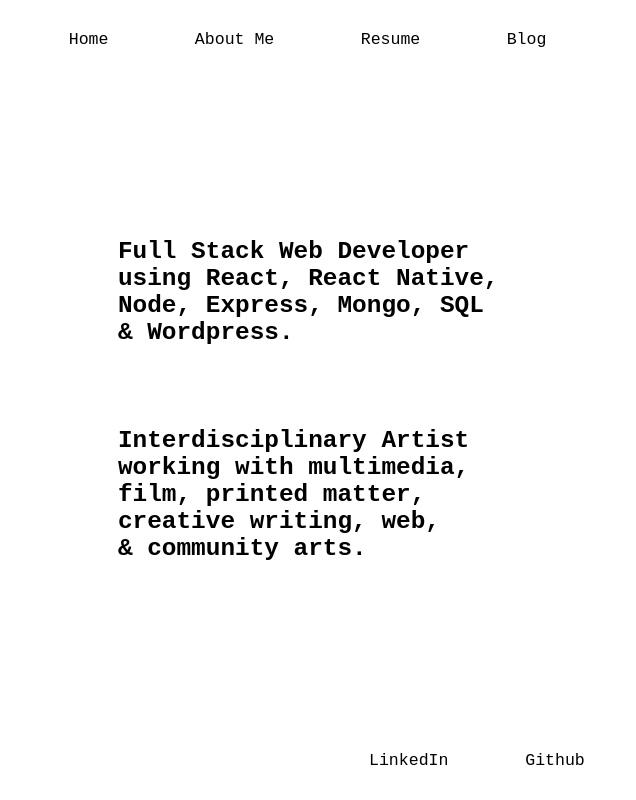
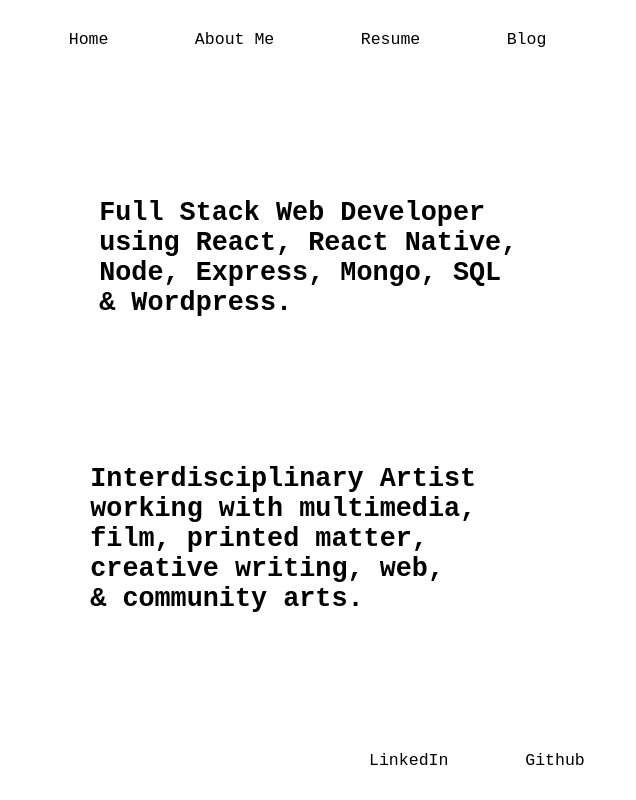
Before and after one commit to evanStudent/personal-website, a plain HTML site: page home.html in a window 1280 px wide. Shown: the full height of the page, 644-1280 px from the left. Drawn offline with Linux system fonts and the light colour scheme; a web font is replaced by a local one.

Commit message:
home h2 display better on firefox

```diff
--- a/css/style.css
+++ b/css/style.css
@@ -31,7 +31,7 @@
     width: 50%;
 
     font-family: 'DM Mono', monospace;
-    font-size: calc(18px + 0.5vw);
+    font-size: calc(14px + 1vw);
 
     padding-left: calc(10px + 2vw);
     padding-right: 2vw;
@@ -133,6 +133,25 @@
 .intro_text_mobile
 {
     display: none;
+}
+
+.intro_text_computer
+{
+    display: flex;
+    flex-direction: column;
+    justify-content: space-evenly;
+    align-items: center;
+}
+
+.artist-intro
+{
+    padding-right:50px;
+    padding-bottom: 80px;
+}
+
+.developer-intro
+{
+    padding-top:calc(80px + 1vw);
 }
 
 .main
--- a/home.html
+++ b/home.html
@@ -59,18 +59,22 @@
         <img src="./evan-studio.jpg" alt="coverphoto">
 
         <h2 class="intro_text_computer">
+            <div class="developer-intro">
                 Full Stack Web Developer
                 <br> using React, React Native,
                 <br> Node, Express, Mongo, SQL
                 <br> & Wordpress.
+            </div>
             <br><br>
 
             <br><br>
+            <div class="artist-intro">
                 Interdisciplinary Artist
                 <br> working with multimedia,
                 <br> film, printed matter,
                 <br> creative writing, web,
                 <br> & community arts.
+            </div>
         </h2>
 
 
```
Lines whose indentation alone changed are shown as unchanged.
